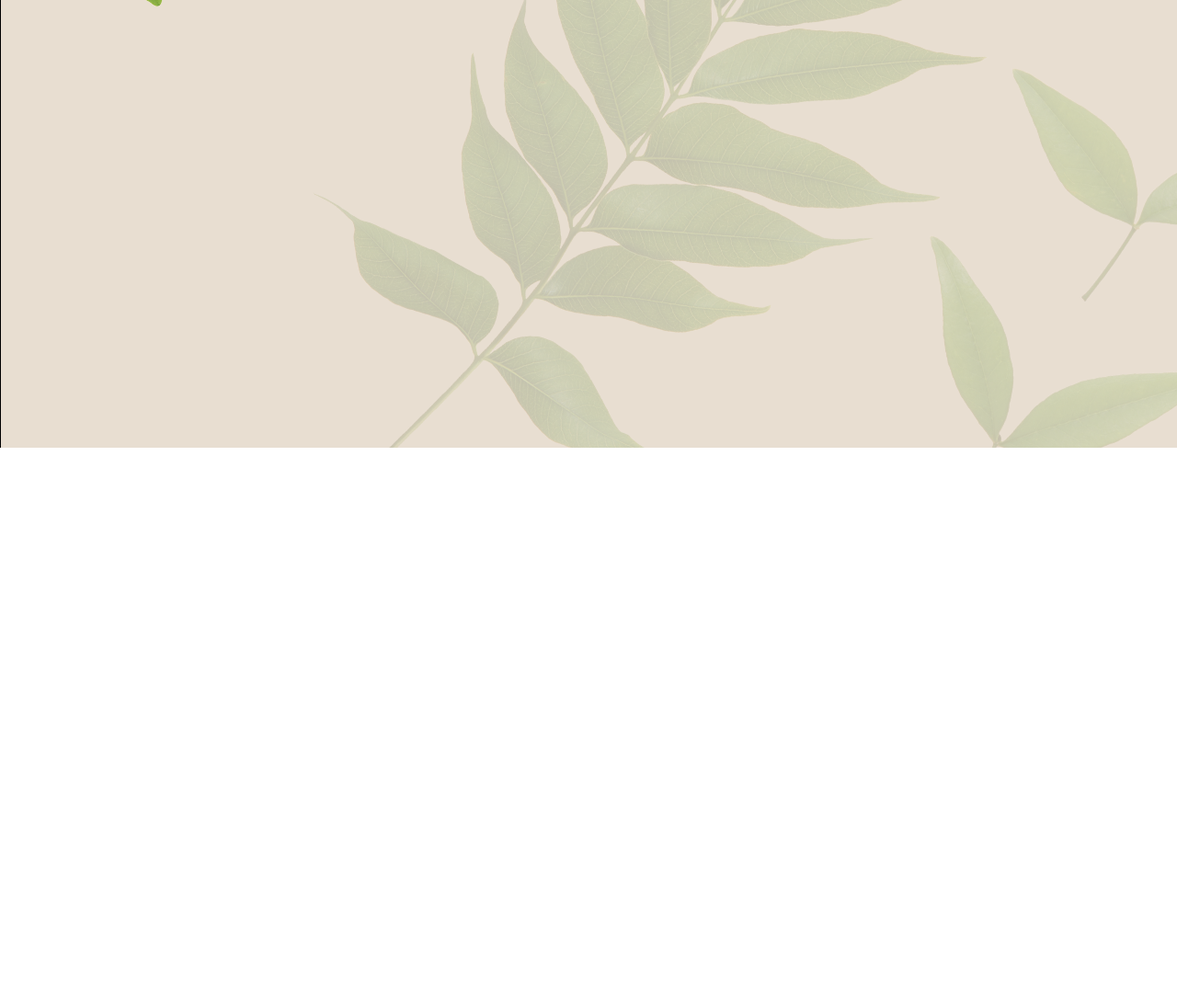
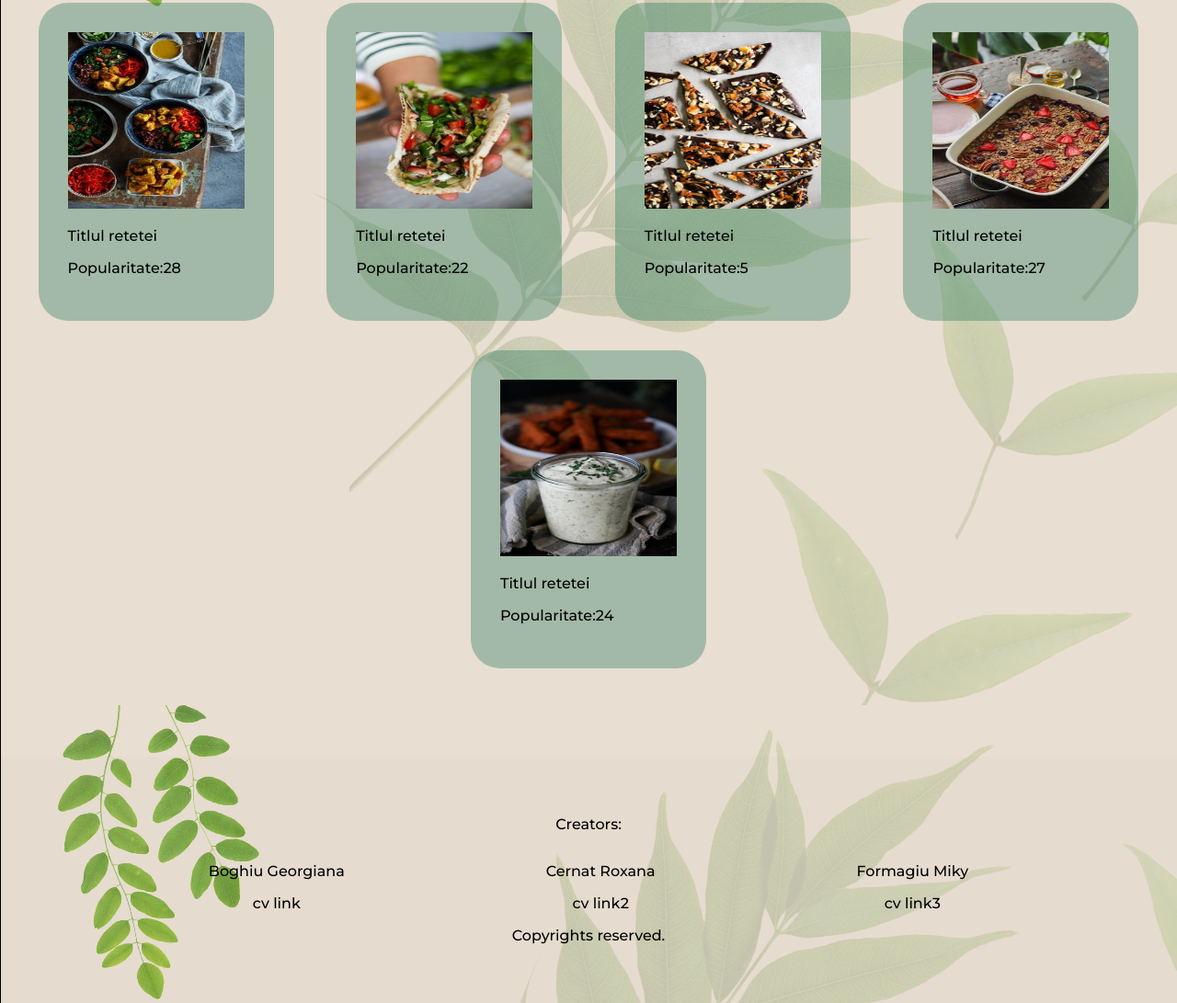
Before and after one commit to georgianaB20/WebTechnologiesProject, a plain HTML site: page tw proiect/views/index.html in a window 1280 px wide. Shown: the part 313-1404 px from the top of the page at 92% size. Before the commit the page ends 800 px from the top, so only its background shows below. Drawn offline with Linux system fonts and the light colour scheme.

Commit message:
Acasa page done

```diff
--- a/tw proiect/css/index.css
+++ b/tw proiect/css/index.css
@@ -3,6 +3,8 @@
 body{
 	font-family: Montserrat, sans-serif;
 	background-image:url("../views/images/background.png");
+	padding:0px;
+	margin:0px;
 }
 
 #navbar
@@ -37,7 +39,7 @@ label button:first-of-type
 
 #navbar img
 {
-width: 35%;
+width: 2em;
 margin: auto;
 }
 
@@ -55,3 +57,48 @@ nav
 {
 	display: inline;
 }
+
+.containerRetete{
+	margin:5em 0;
+	display:flex;
+	justify-content:space-evenly;
+	flex-wrap:wrap;
+}
+
+.reteta{
+	border-radius:2em;
+	border-color:cadetblue;
+	padding:2em;
+	margin:1em;
+	background-color:rgba(0, 99, 71, 0.3);
+}
+
+.reteta img{
+	width:12em;
+	height:12em;
+}
+
+.reteta p{
+	font-size:1em;
+}
+
+footer{
+	margin-left:0px;
+	margin-right:0px;
+	padding:3em;
+	background-color:rgba(0,0,0,0.01);
+	font-size:1em;
+}
+
+
+footer{
+	font-family:Montserrat, sans-serif;
+	text-align: center;
+}
+.creators{
+	display:flex;
+	flex-wrap:wrap;
+	justify-content:space-evenly;
+	column-count: 3;
+	column-gap:40px;
+}
--- a/tw proiect/views/index.html
+++ b/tw proiect/views/index.html
@@ -1,5 +1,6 @@
 <!DOCTYPE html>
 <html lang="ro">
+
 <head>
 	<meta charset="UTF-8">
 	<meta http-equiv="X-UA-Compatible" content="IE=edge">
@@ -7,18 +8,71 @@
 	<meta name="viewport" content="width=device-width, initial-scale=1.0">
 	<title>Acasa</title>
 </head>
+
 <body>
-<div id="navbar">
-	<a>Rețete</a>
-	<a><img src="images/What The Food-logos_transparent.png" id="logo"></a>
-	<a><img src="images/account.png" alt="Autentificare"></a>
-</div>
+	<div id="navbar">
+		<a>Rețete</a>
+		<a><img src="images/What_The_Food-logos_transparent.png" id="logo" alt="What The Food logo"></a>
+		<a><img src="images/account.png" alt="Autentificare"></a>
+	</div>
 
-<label id="search">
-		<input type="search" id="mySearch" name="q"
-			placeholder="Cauta...">
-			<button>Cauta</button>
-	</label>
+	<div id="search">
+		<label ></label>
+		<input type="search" id="mySearch" name="q" placeholder="Cauta...">
+		<button>Cauta</button>
+	</div>
 
+
+	<div class="containerRetete">
+		<div class="reteta"><a href="index.html">
+			<img src="images/1.jpg" alt="reteta1"></a>
+			<p>Titlul retetei</p>
+			<p>Popularitate:28</p>
+		</div>
+
+		<div class="reteta"><a href="index.html">
+			<img src="images/2.jpg" alt="reteta1"></a>
+			<p>Titlul retetei</p>
+			<p>Popularitate:22</p>
+		</div>
+
+		<div class="reteta"><a href="index.html">
+			<img src="images/3.jpg" alt="reteta1"></a>
+			<p>Titlul retetei</p>
+			<p>Popularitate:5</p>
+		</div>
+
+		<div class="reteta"> <a href="index.html">
+			<img src="images/4.jpg" alt="reteta1"> </a>
+			<p>Titlul retetei</p>
+			<p>Popularitate:27</p>
+		</div>
+
+		<div class="reteta"> <a href="index.html">
+			<img src="images/5.jpg" alt="reteta1"> </a>
+			<p>Titlul retetei</p>
+			<p>Popularitate:24</p>
+		</div>
+	</div>
+
+	<footer>
+	<p>Creators:</p>
+	<div class="creators">
+	<div class="creator">
+	<p>Boghiu Georgiana</p>
+		<a>cv link</a>
+	</div>
+	<div class="creator">
+	<p>Cernat Roxana</p>
+		<a>cv link2</a>
+	</div>
+	<div class="creator">
+	<p>Formagiu Miky</p>
+		<a>cv link3</a>
+	</div>
+	</div>
+	<p>Copyrights reserved.</p>
+	</footer>
 </body>
+
 </html>
```
Also changed, not shown: tw proiect/views/images/1.jpg (added), tw proiect/views/images/2.jpg (added), tw proiect/views/images/3.jpg (added), tw proiect/views/images/4.jpg (added), tw proiect/views/images/5.jpg (added), tw proiect/views/images/What_The_Food-logos_transparent.png (renamed from tw proiect/views/images/What The Food-logos_transparent.png).
